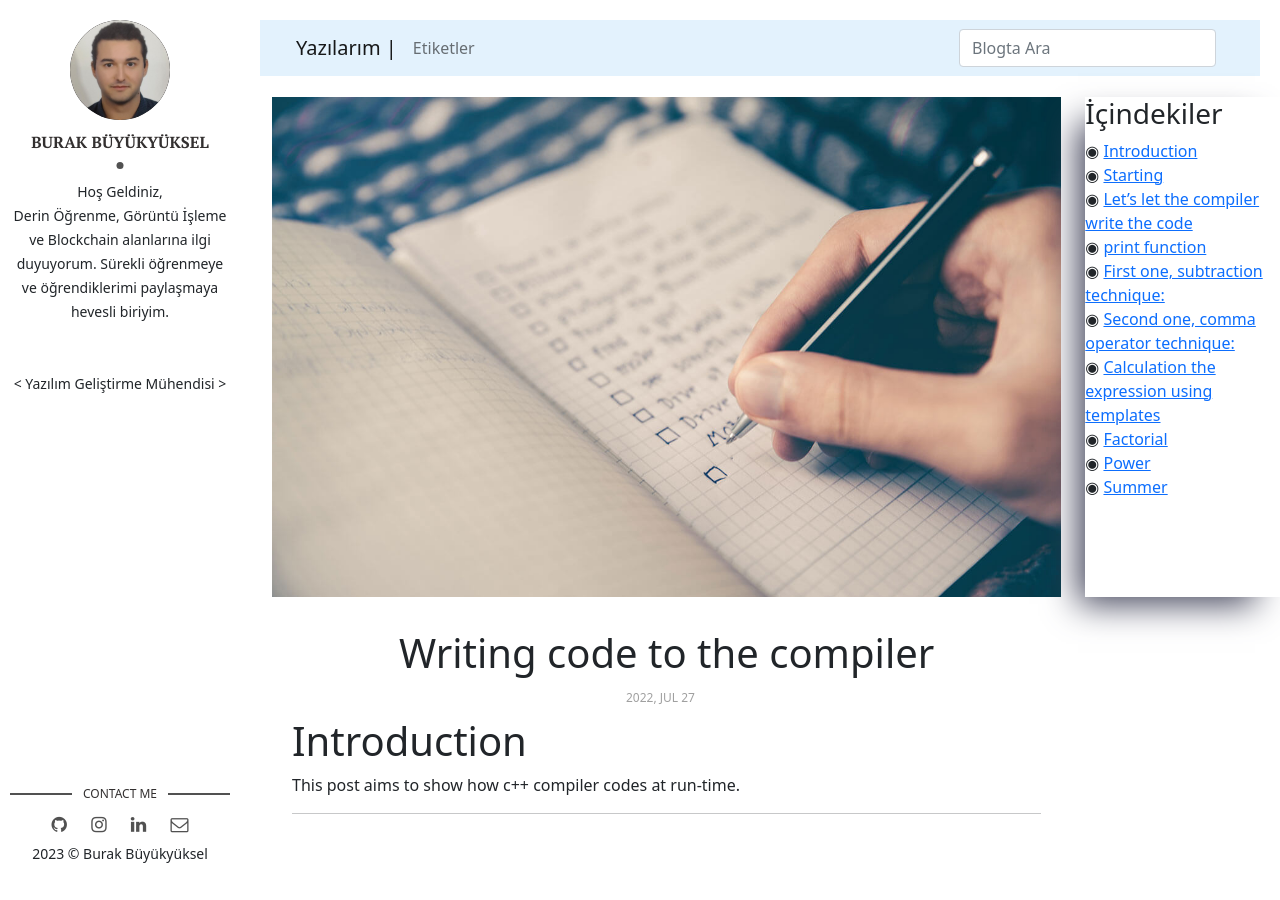
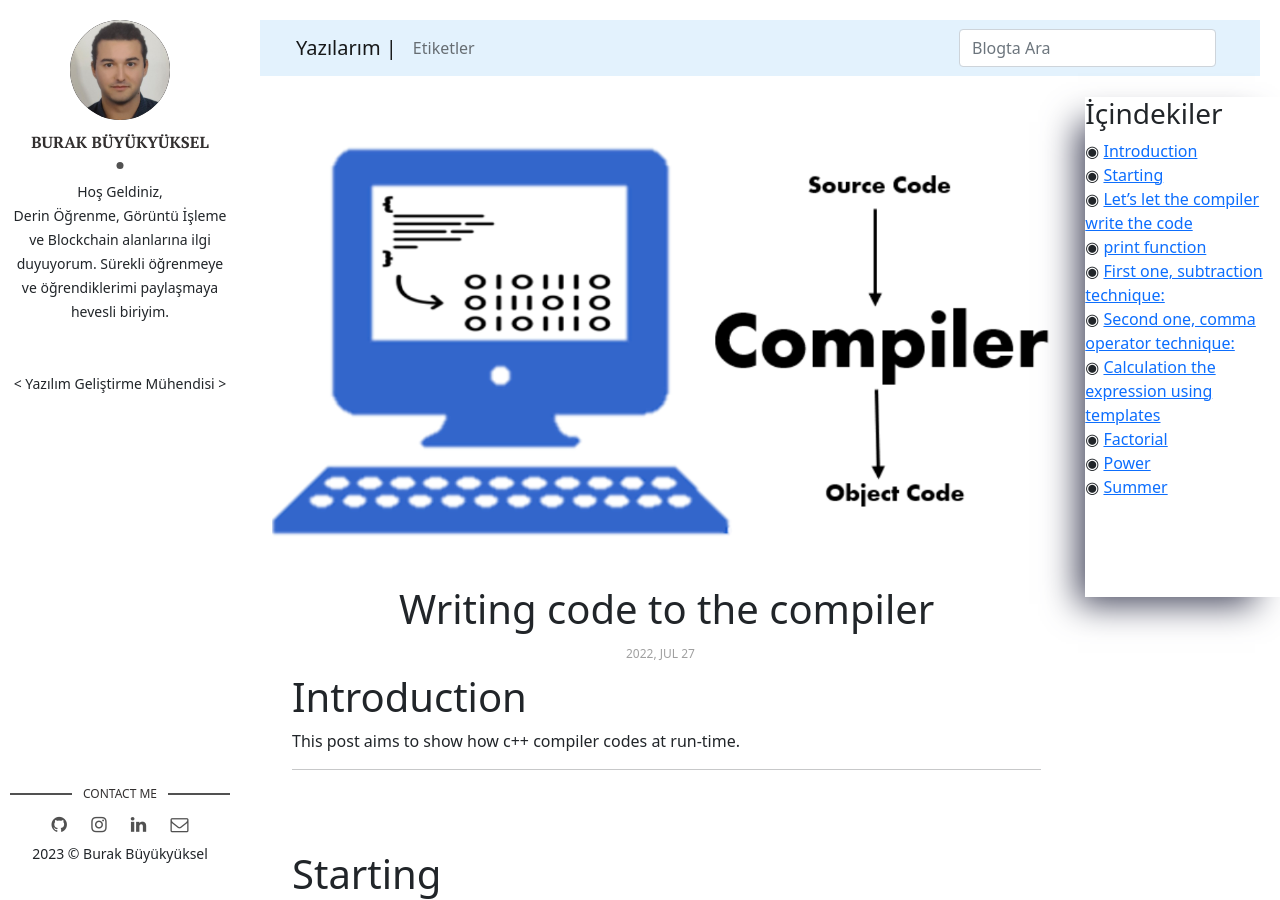
Before and after one commit to bbuyukyuksel/bbuyukyuksel.github.io, a Jekyll site: the page built from _posts/2022-07-28-writing-code-to-the-compiler.markdown, in a window 1280 px wide and 900 px high. Built offline with Jekyll 4.4.1, drawn with Linux system fonts in a browser that asks for light colours; comment, search, counter and statistics services are not loaded.

Commit message:
update post image

```diff
--- a/_posts/2022-07-28-writing-code-to-the-compiler.markdown
+++ b/_posts/2022-07-28-writing-code-to-the-compiler.markdown
@@ -4,7 +4,7 @@ title: Writing code to the compiler
 date: 2022-07-28 00:00:00 +0300
 description: Writing code to the compiler.
 lang: en
-img: software.jpg
+img: post_images/compiler.png
 tags: [C++, Templates, Compiler]
 contents:
 - 'Introduction;introduction'
```
Also changed, not shown: assets/img/post_images/compiler.png (added).
